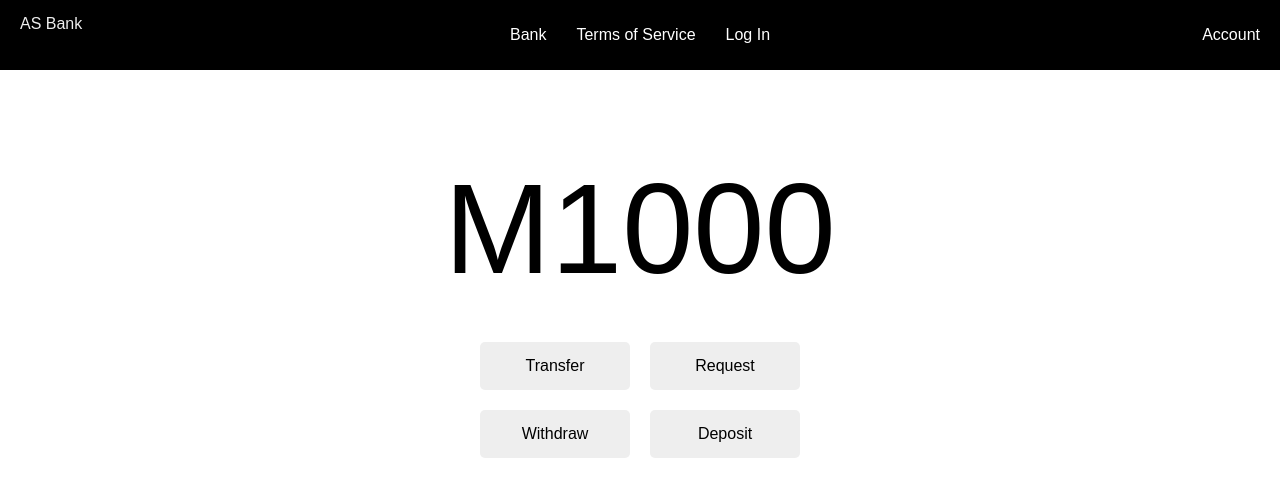
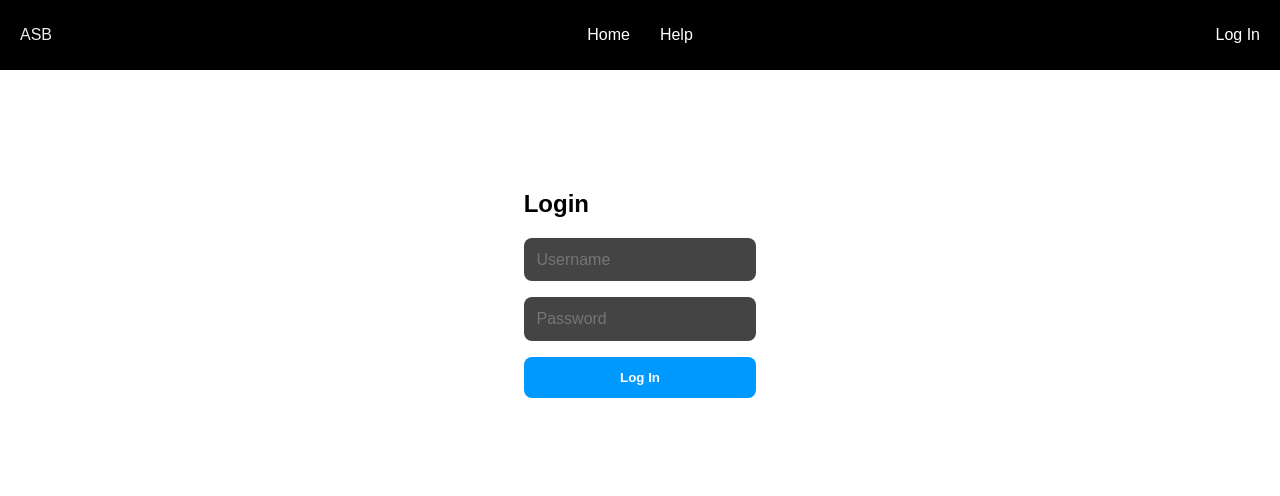
Before and after one commit to Taungoo2/AchoranSocial, a website: page bank/asb.html in a window 1280 px wide. Drawn offline with Linux system fonts and the light colour scheme.

Commit message:
Update asb.html

```diff
--- a/bank/asb.html
+++ b/bank/asb.html
@@ -3,47 +3,39 @@
 <head>
   <meta charset="UTF-8" />
   <meta name="viewport" content="width=device-width, initial-scale=1.0" />
-  <title>ASBank</title>
-  <link rel="stylesheet" href="asb.css" />
+  <title>ASB Login</title>
+  <link rel="stylesheet" href="asblogin.css" />
 </head>
 <body>
   <header class="header">
     <div class="logo-container">
-      <!-- <img src="Assets/asbLogo.png" alt="ASBank" class="logo" /> -->
-      <p class = "logo"> AS Bank </p>
+      <span class="logo">ASB</span>
     </div>
     <nav class="nav-links">
-      <a href="asb.html" class="nav-link">Bank</a>
-      <a href="asbtos.html" class="nav-link">Terms of Service</a>
-      <a href="asblogin.html" class="nav-link">Log In</a>
+      <a href="asb.html" class="nav-link">Home</a>
+      <a href="#" class="nav-link">Help</a>
     </nav>
     <div class="account-link">
-      <a href="account.html" class="nav-link">Account</a>
+      <a href="#" class="nav-link">Log In</a>
     </div>
   </header>
 
   <main class="main-content">
-    <div class="account-balance" id="account-balance">M1000</div>
-
-    <div class="button-grid">
-      <button class="bank-button" id="transfer-btn">Transfer</button>
-      <button class="bank-button" id="request-btn">Request</button>
-      <button class="bank-button" id="withdraw-btn">Withdraw</button>
-      <button class="bank-button" id="deposit-btn">Deposit</button>
+    <div class="login-box">
+      <h2>Login</h2>
+      <form id="loginForm" class="login-form">
+        <input type="text" id="username" placeholder="Username" required />
+        <input type="password" id="password" placeholder="Password" required />
+        <button type="submit">Log In</button>
+        <p id="messageBox" class="message-box"></p>
+      </form>
     </div>
   </main>
-  <div id="popup" class="popup hidden">
-    <div class="popup-content">
-      <span id="popup-close" class="popup-close">&times;</span>
-      <h2 id="popup-title">Transfer</h2>
 
-      <div id="popup-body">
-        <input type="number" id="transfer-balance" placeholder="Amount to transfer" />
-        <input type="text" id="transfer-number" placeholder="Recipient account number" />
-        <button id="popup-submit">Submit</button>
-        <p id="popup-message"></p>
-      </div>
-    </div>
+  <script src="asblogin.js"></script>
+</body>
+</html>
+
   </div>
   <script src="asb.js"></script>
 </body>
```
